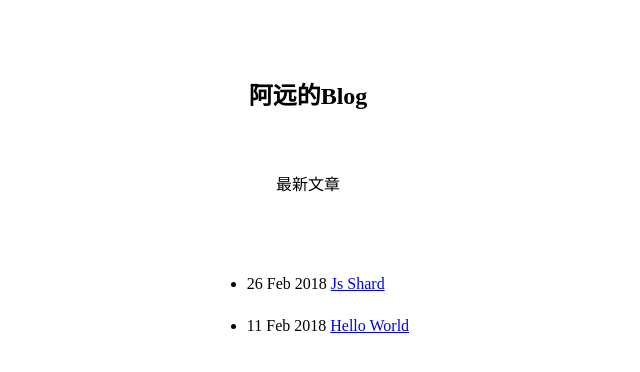
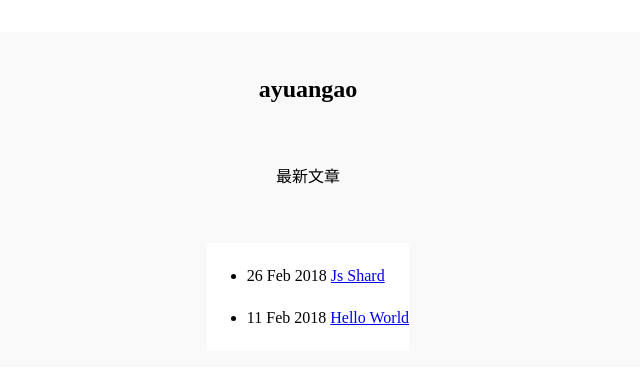
Before and after one commit to ayuangao/GitBlog, a Jekyll site: the page built from index.html, in a window 1280 px wide. Shown: the top 372 px of the page, without its empty margins (332-972 px from the left). Built offline with Jekyll 4.4.1, drawn with Linux system fonts in a browser that asks for light colours.

Commit message:
背景色

```diff
--- a/index.html
+++ b/index.html
@@ -1,11 +1,11 @@
 ---
   layout: default
-  title: 阿远的Blog
+  title: ayuangao
 ---
 <div class="main">
 　<h2>{{ page.title }}</h2>
 　<p>最新文章</p>
-　<ul>
+　<ul class="blogs">
 　　{% for post in site.posts %}
 　　　<li>{{ post.date | date_to_string }} <a href="{{ site.baseurl }}{{ post.url }}">{{ post.title }}</a></li>
 　　{% endfor %}
@@ -17,5 +17,9 @@
     flex-direction: column;
     justify-content: center;
     align-items: center;
+    background-color: #F9F9F9;
+  }
+  .blogs{
+    background-color: #FFF;
   }
 </style>
```
